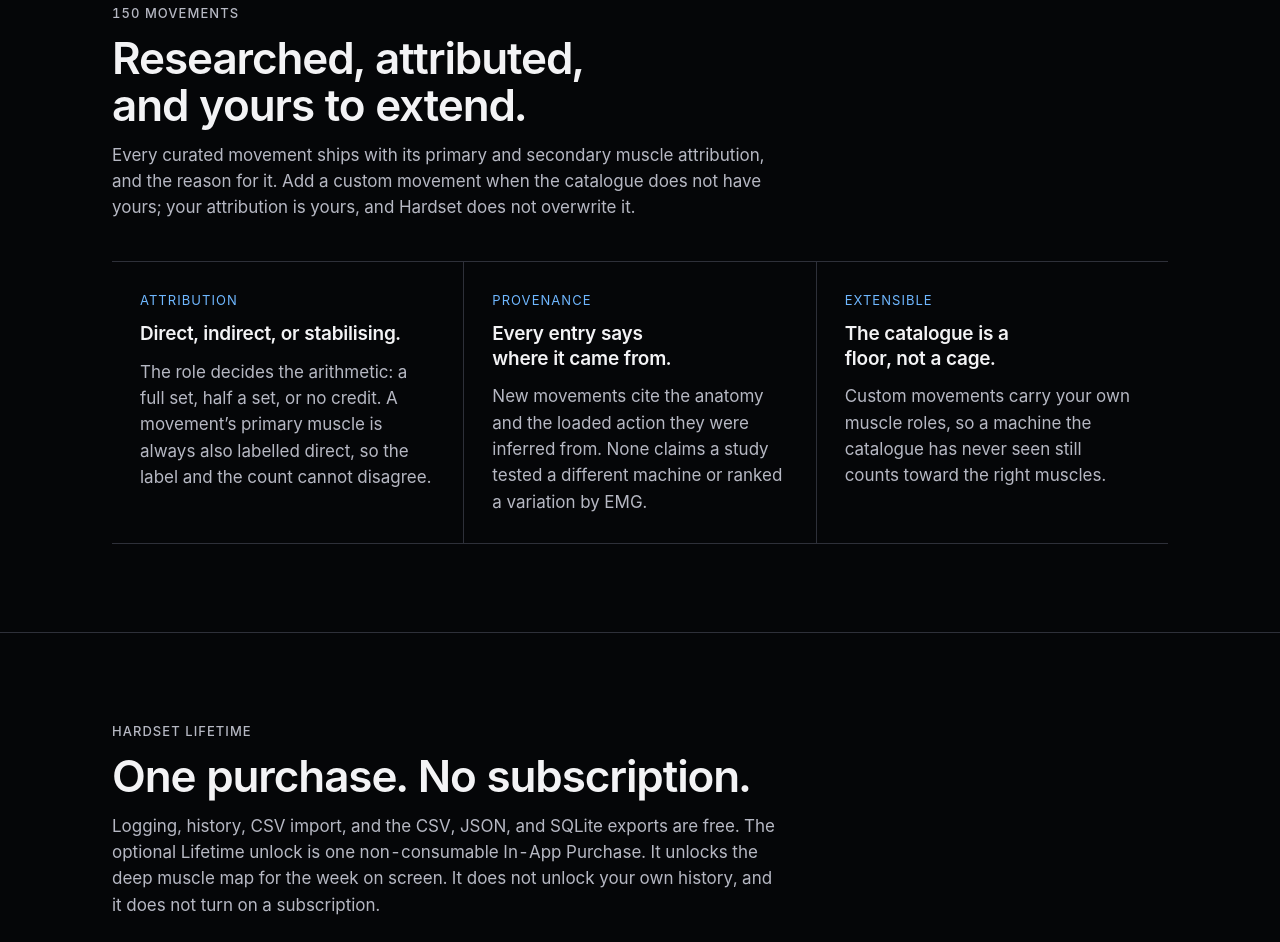
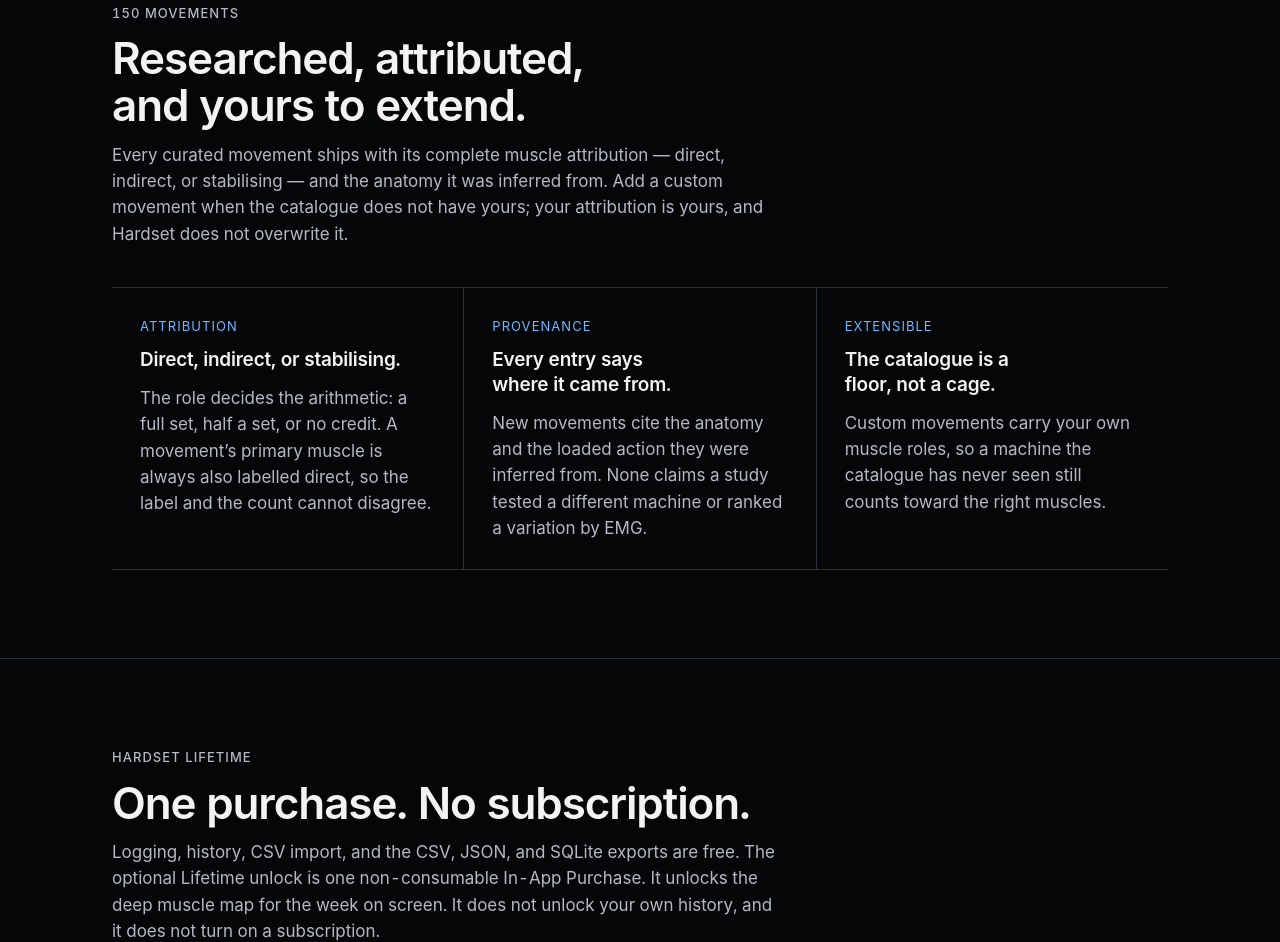
Before and after one commit to FrankieBiz/hardset, a plain HTML site: page site/index.html in a window 1280 px wide. Shown: the part 3351-4293 px from the top of the page. Drawn offline with Linux system fonts and the light colour scheme.

Commit message:
Describe the catalogue's full muscle attribution precisely

```diff
--- a/site/index.html
+++ b/site/index.html
@@ -200,9 +200,10 @@
             <p class="label">150 movements</p>
             <h2>Researched, attributed, and yours to extend.</h2>
             <p class="body">
-              Every curated movement ships with its primary and secondary muscle attribution, and
-              the reason for it. Add a custom movement when the catalogue does not have yours; your
-              attribution is yours, and Hardset does not overwrite it.
+              Every curated movement ships with its complete muscle attribution — direct, indirect,
+              or stabilising — and the anatomy it was inferred from. Add a custom movement when the
+              catalogue does not have yours; your attribution is yours, and Hardset does not
+              overwrite it.
             </p>
           </div>
           <div class="grid">
```
Also changed, not shown: 1 other file.
